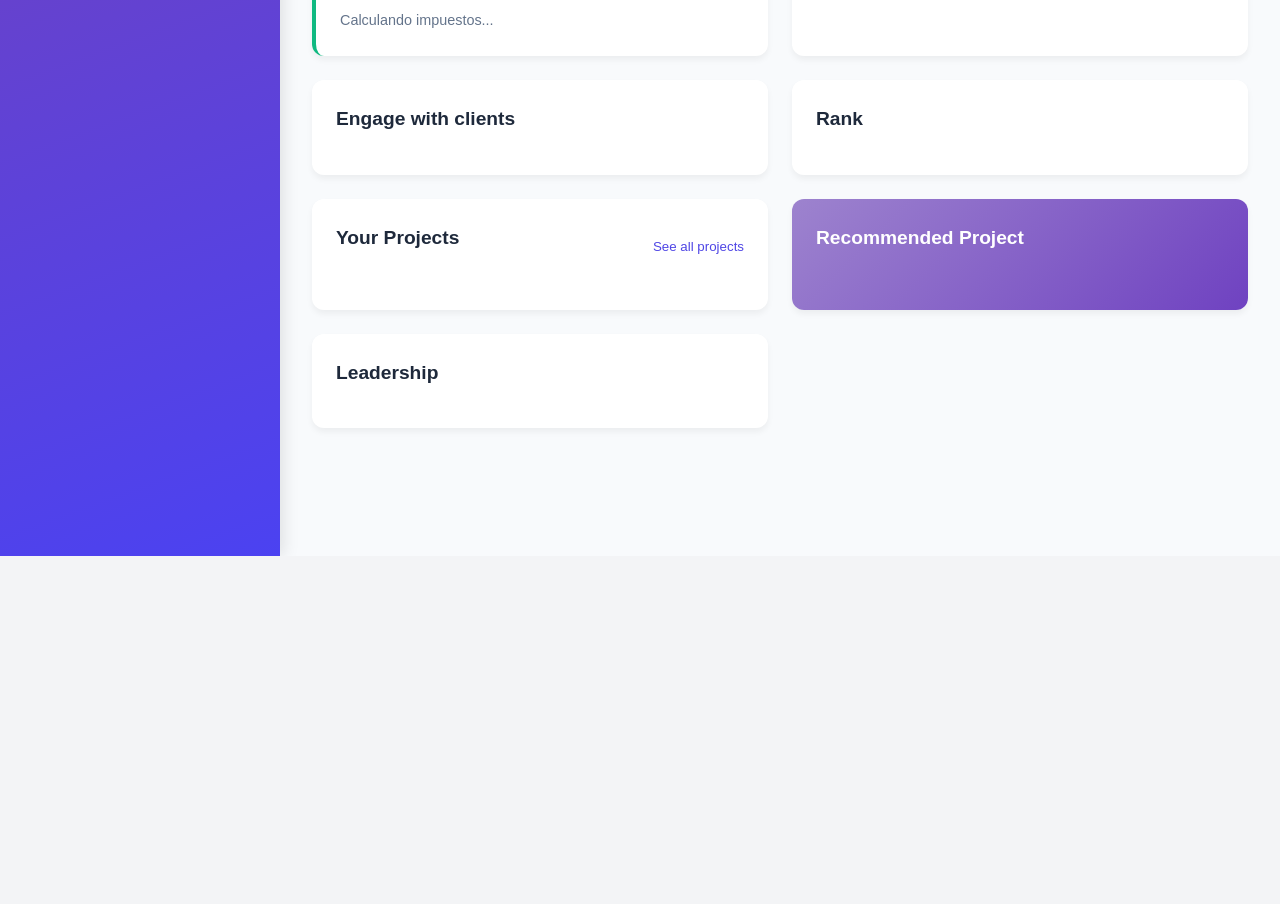
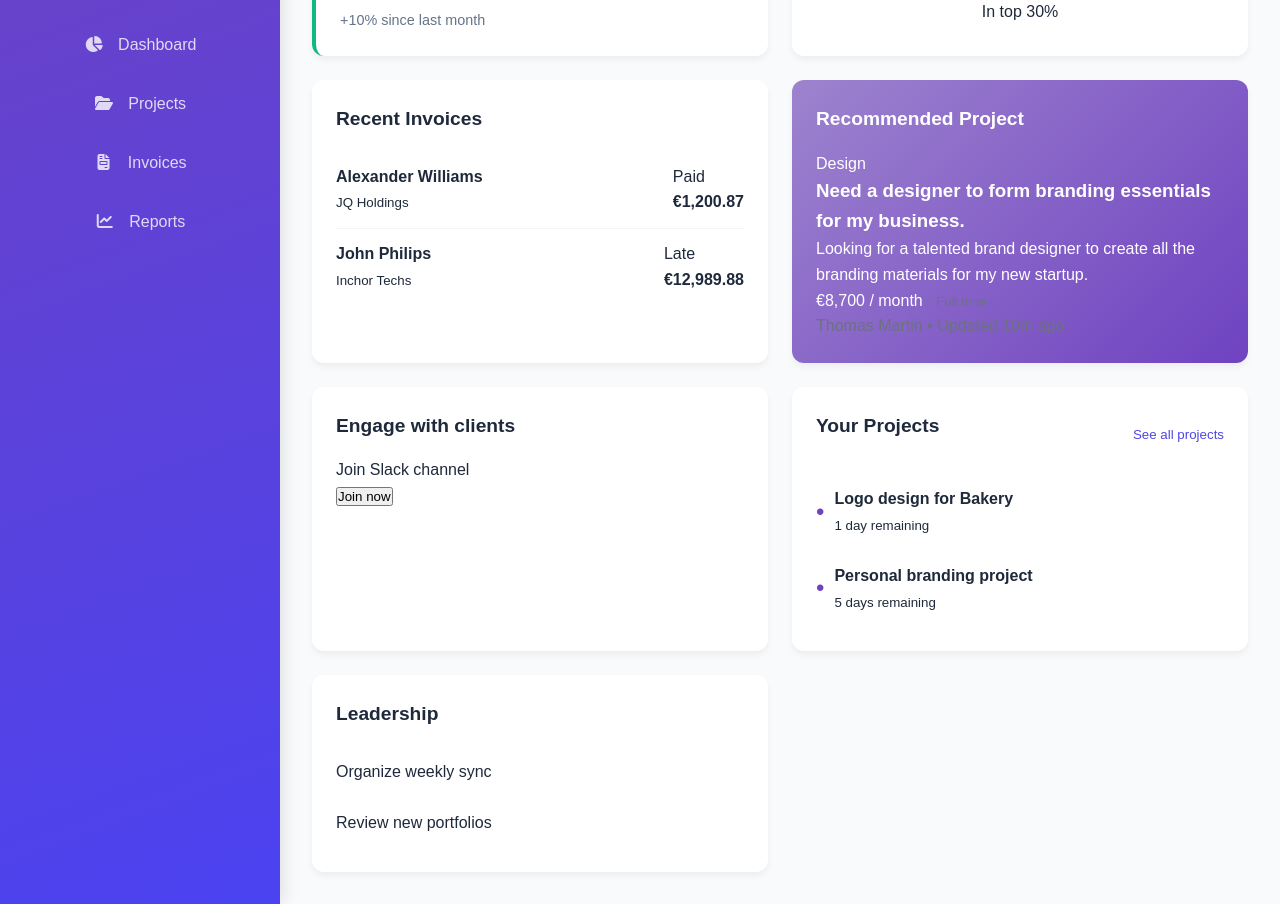
Before and after one commit to JuanmaCode2025/Modulo_Autenticacion_EquipoN-_3, a website: page private/dashboard.html in a window 1280 px wide. Shown: the part 244-1148 px from the top of the page. Before the commit the page ends 800 px from the top, so only its background shows below. Drawn offline with Linux system fonts and the light colour scheme; some packages are replaced by stand-ins of ours; no server answers; a script that the page names is missing.

Commit message:
Update dashboard.html

```diff
--- a/private/dashboard.html
+++ b/private/dashboard.html
@@ -5,6 +5,7 @@
   <meta name="viewport" content="width=device-width, initial-scale=1.0">
   <title>Dashboard Personal</title>
   <link rel="stylesheet" href="./dashboard.css">
+  <link rel="stylesheet" href="https://cdnjs.cloudflare.com/ajax/libs/font-awesome/6.5.0/css/all.min.css" />
   <link rel="stylesheet" href="https://cdnjs.cloudflare.com/ajax/libs/font-awesome/6.4.0/css/all.min.css">
   <script src="https://cdn.jsdelivr.net/npm/sweetalert2@11"></script>
 </head>
@@ -14,16 +15,22 @@
     <!-- Sidebar -->
     <aside class="sidebar">
       <div class="profile-section">
-        <img id="user-avatar" class="avatar" src="/default-avatar.png" alt="User Avatar">
+        <img id="user-avatar" class="avatar" src="https://t4.ftcdn.net/jpg/07/03/86/11/360_F_703861114_7YxIPnoH8NfmbyEffOziaXy0EO1NpRHD.jpg " alt="User Avatar">
         <h2 id="user-name" class="username">Cargando...</h2>
         <p id="user-email" class="user-email">...</p>
         <nav id="main-nav" class="main-nav">
-          <!-- Aquí puedes insertar enlaces con JS si quieres -->
+
+
+ <nav class="main-nav">
+    <a href="dashboard.html"><i class="fas fa-chart-pie"></i> Dashboard</a>
+    <a href="#"><i class="fas fa-folder-open"></i> Projects</a>
+    <a href="#"><i class="fas fa-file-invoice"></i> Invoices</a>
+    <a href="#"><i class="fas fa-chart-line"></i> Reports</a>
   </nav>
       </div>
     </aside>
 
-    <!-- Main Content -->
+
     <main class="main-content">
       <header class="header">
         <h1 id="greeting">Bienvenido al Dashboard</h1>
@@ -31,58 +38,100 @@
           <i class="fas fa-sign-out-alt"></i> Logout
         </button>
       </header>
+ <div class="dashboard-grid">
 
-      <div class="dashboard-grid">
-        <!-- Earnings Section -->
     <section class="card earnings">
       <h2>Earnings</h2>
-          <div id="earnings-amount" class="amount">€0</div>
-          <p id="tax-info" class="tax-info">Calculando impuestos...</p>
+      <div id="earnings-amount" class="amount">€8,350</div>
+      <p id="tax-info" class="tax-info">+10% since last month</p>
     </section>
 
-        <!-- Recent Invoices -->
+
+    <section class="card rank">
+      <h2>Rank</h2>
+      <div id="rank-info" class="rank-info">98</div>
+      <p style="text-align:center; margin-top: 0.5rem;">In top 30%</p>
+    </section>
+
+
     <section class="card invoices">
       <h2>Recent Invoices</h2>
-          <ul id="invoices-list" class="invoice-list"></ul>
+      <ul id="invoices-list" class="invoice-list">
+        <li>
+          <div>
+            <strong>Alexander Williams</strong><br />
+            <small>JQ Holdings</small>
+          </div>
+          <div>
+            <span class="status paid">Paid</span><br />
+            <strong>€1,200.87</strong>
+          </div>
+        </li>
+        <li>
+          <div>
+            <strong>John Philips</strong><br />
+            <small>Inchor Techs</small>
+          </div>
+          <div>
+            <span class="status late">Late</span><br />
+            <strong>€12,989.88</strong>
+          </div>
+        </li>
+      </ul>
     </section>
 
-        <!-- Client Engagement -->
+
+    <section class="card recommended">
+      <h2>Recommended Project</h2>
+      <div id="recommended-projects" class="recommended-project">
+        <div class="tag">Design</div>
+        <h3>Need a designer to form branding essentials for my business.</h3>
+        <p>Looking for a talented brand designer to create all the branding materials for my new startup.</p>
+        <p class="price">€8,700 / month &nbsp; <small style="color:#6b7280;">Full time</small></p>
+        <p style="color:#6b7280;">Thomas Martin • Updated 10m ago</p>
+      </div>
+    </section>
+
+
     <section class="card engagement">
       <h2>Engage with clients</h2>
-          <ul id="engagement-list" class="engagement-list"></ul>
+      <p>Join Slack channel</p>
+      <button class="join-btn">Join now</button>
     </section>
 
-        <!-- Rank Section -->
-        <section class="card rank">
-          <h2>Rank</h2>
-          <div id="rank-info" class="rank-info"></div>
-        </section>
 
-        <!-- Projects Section -->
     <section class="card projects">
       <div class="projects-header">
         <h2>Your Projects</h2>
         <button id="see-all-projects" class="see-all">See all projects</button>
       </div>
-          <ul id="projects-list" class="project-list"></ul>
+      <ul id="projects-list" class="project-list">
+        <li>
+          <div>
+            <strong>Logo design for Bakery</strong><br />
+            <small>1 day remaining</small>
+          </div>
+        </li>
+        <li>
+          <div>
+            <strong>Personal branding project</strong><br />
+            <small>5 days remaining</small>
+          </div>
+        </li>
+      </ul>
     </section>
 
-        <!-- Recommended Projects -->
-        <section class="card recommended">
-          <h2>Recommended Project</h2>
-          <div id="recommended-projects"></div>
-        </section>
 
-        <!-- Leadership Section -->
     <section class="card leadership">
       <h2 id="leadership-title">Leadership</h2>
-          <ul id="leadership-tasks" class="tasks"></ul>
+      <ul id="leadership-tasks" class="tasks">
+        <li>Organize weekly sync</li>
+        <li>Review new portfolios</li>
+      </ul>
     </section>
   </div>
-    </main>
-  </div>
 
-  <!-- JavaScript de funcionalidad -->
+  <!-- JS -->
  <script src="https://cdn.jsdelivr.net/npm/sweetalert2@11"></script>
 
 <script>
```
Lines whose indentation alone changed are shown as unchanged.
